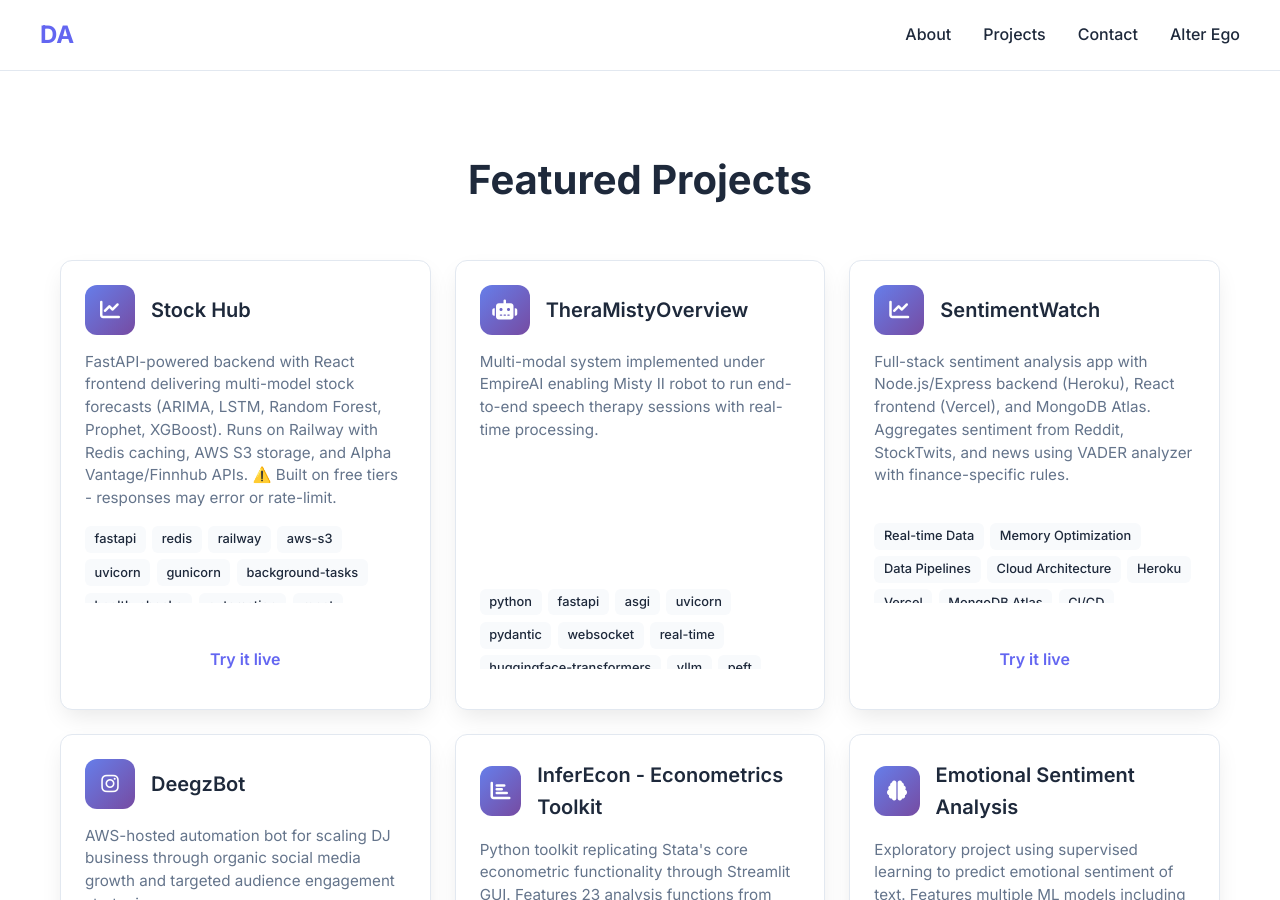
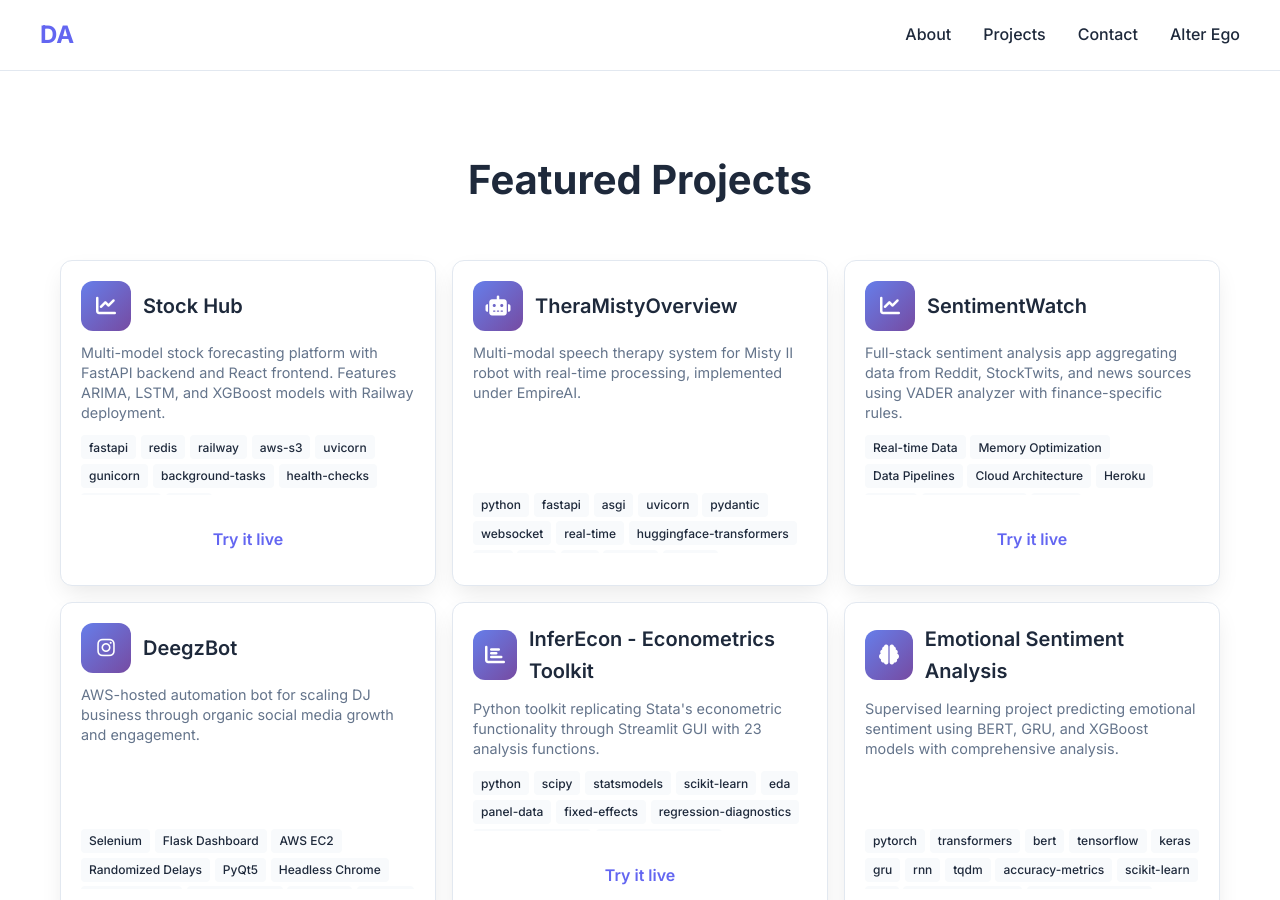
Before and after one commit to insdaguirre/insdaguirre.github.io, a Jekyll site: the page built from index.html, in a window 1280 px wide and 900 px high, scrolled down 1570 px. Built offline with Jekyll 4.4.1, drawn with Linux system fonts in a browser that asks for light colours; some of the changed text lies outside the part shown.

Commit message:
Further optimize project cards: shorter descriptions, reduced whitespace, compact layout
- Shortened all project descriptions to 1-2 lines maximum
- Reduced card heights: 320-350px (desktop), 340-360px (tablet), 300-320px (mobile)
- Minimized whitespace between descriptions and tech stacks
- Reduced padding, margins, and gaps throughout
- Smaller tech tags with tighter spacing
- Reduced grid gaps for more compact layout
- All 6 cards should now fit on screen at 100% zoom

```diff
--- a/assets/css/main.css
+++ b/assets/css/main.css
@@ -257,14 +257,14 @@ section {
 .projects-grid {
     display: grid;
     grid-template-columns: repeat(3, 1fr);
-    gap: 1.5rem;
+    gap: 1rem;
     max-width: 100%;
 }
 
 .project-card {
     background: white;
     border-radius: 12px;
-    padding: 1.5rem;
+    padding: 1.25rem;
     box-shadow: var(--shadow);
     transition: all 0.3s ease;
     border: 1px solid var(--border);
@@ -273,8 +273,8 @@ section {
     display: flex;
     flex-direction: column;
     height: 100%;
-    min-height: 400px;
-    max-height: 450px;
+    min-height: 320px;
+    max-height: 350px;
 }
 
 .project-card:hover {
@@ -287,8 +287,8 @@ section {
 .project-header {
     display: flex;
     align-items: center;
-    gap: 1rem;
-    margin-bottom: 1rem;
+    gap: 0.75rem;
+    margin-bottom: 0.75rem;
 }
 
 .project-icon {
@@ -311,10 +311,10 @@ section {
 
 .project-description {
     color: var(--text-light);
-    margin-bottom: 1rem;
+    margin-bottom: 0.75rem;
     flex-grow: 1;
-    line-height: 1.5;
-    font-size: 0.95rem;
+    line-height: 1.4;
+    font-size: 0.9rem;
 }
 
 /* Make inline callouts inside descriptions look like links */
@@ -327,16 +327,16 @@ section {
 .project-tech {
     display: flex;
     flex-wrap: wrap;
-    gap: 0.4rem;
-    margin-bottom: 1rem;
-    max-height: 80px;
+    gap: 0.3rem;
+    margin-bottom: 0.75rem;
+    max-height: 60px;
     overflow: hidden;
 }
 
 .project-links {
     display: flex;
     gap: 0.75rem;
-    margin-top: 1rem;
+    margin-top: 0.5rem;
     justify-content: center;
 }
 
@@ -354,9 +354,9 @@ section {
 .tech-tag {
     background: var(--secondary);
     color: var(--text);
-    padding: 0.2rem 0.6rem;
-    border-radius: 6px;
-    font-size: 0.8rem;
+    padding: 0.15rem 0.5rem;
+    border-radius: 4px;
+    font-size: 0.75rem;
     font-weight: 500;
     white-space: nowrap;
 }
@@ -429,12 +429,12 @@ section {
 @media (max-width: 1024px) {
     .projects-grid {
         grid-template-columns: repeat(2, 1fr);
-        gap: 1.25rem;
+        gap: 1rem;
     }
 
     .project-card {
-        min-height: 380px;
-        max-height: 420px;
+        min-height: 340px;
+        max-height: 360px;
     }
 }
 
@@ -479,13 +479,13 @@ section {
 
     .projects-grid {
         grid-template-columns: 1fr;
-        gap: 1rem;
+        gap: 0.75rem;
     }
 
     .project-card {
-        min-height: 350px;
-        max-height: 400px;
-        padding: 1.25rem;
+        min-height: 300px;
+        max-height: 320px;
+        padding: 1rem;
     }
 }
 
--- a/index.html
+++ b/index.html
@@ -87,7 +87,7 @@ description: Developer, Data-Scientist, and Entrepreneur
                     </div>
                     <h3 class="project-title">Stock Hub</h3>
                 </div>
-                <p class="project-description">FastAPI-powered backend with React frontend delivering multi-model stock forecasts (ARIMA, LSTM, Random Forest, Prophet, XGBoost). Runs on Railway with Redis caching, AWS S3 storage, and Alpha Vantage/Finnhub APIs. ⚠️ Built on free tiers - responses may error or rate-limit.</p>
+                <p class="project-description">Multi-model stock forecasting platform with FastAPI backend and React frontend. Features ARIMA, LSTM, and XGBoost models with Railway deployment.</p>
                 <div class="project-tech">
                     <span class="tech-tag">fastapi</span>
                     <span class="tech-tag">redis</span>
@@ -112,7 +112,7 @@ description: Developer, Data-Scientist, and Entrepreneur
                     </div>
                     <h3 class="project-title">TheraMistyOverview</h3>
                 </div>
-                <p class="project-description">Multi-modal system implemented under EmpireAI enabling Misty II robot to run end-to-end speech therapy sessions with real-time processing.</p>
+                <p class="project-description">Multi-modal speech therapy system for Misty II robot with real-time processing, implemented under EmpireAI.</p>
                 <div class="project-tech">
                     <span class="tech-tag">python</span>
                     <span class="tech-tag">fastapi</span>
@@ -142,7 +142,7 @@ description: Developer, Data-Scientist, and Entrepreneur
                     </div>
                     <h3 class="project-title">SentimentWatch</h3>
                 </div>
-                <p class="project-description">Full-stack sentiment analysis app with Node.js/Express backend (Heroku), React frontend (Vercel), and MongoDB Atlas. Aggregates sentiment from Reddit, StockTwits, and news using VADER analyzer with finance-specific rules.</p>
+                <p class="project-description">Full-stack sentiment analysis app aggregating data from Reddit, StockTwits, and news sources using VADER analyzer with finance-specific rules.</p>
                 <div class="project-tech">
                     <span class="tech-tag">Real-time Data</span>
                     <span class="tech-tag">Memory Optimization</span>
@@ -168,7 +168,7 @@ description: Developer, Data-Scientist, and Entrepreneur
                     </div>
                     <h3 class="project-title">DeegzBot</h3>
                 </div>
-                <p class="project-description">AWS-hosted automation bot for scaling DJ business through organic social media growth and targeted audience engagement strategies.</p>
+                <p class="project-description">AWS-hosted automation bot for scaling DJ business through organic social media growth and engagement.</p>
                 <div class="project-tech">
                     <span class="tech-tag">Selenium</span>
                     <span class="tech-tag">Flask Dashboard</span>
@@ -190,7 +190,7 @@ description: Developer, Data-Scientist, and Entrepreneur
                     </div>
                     <h3 class="project-title">InferEcon - Econometrics Toolkit</h3>
                 </div>
-                <p class="project-description">Python toolkit replicating Stata's core econometric functionality through Streamlit GUI. Features 23 analysis functions from descriptive statistics to advanced econometrics.</p>
+                <p class="project-description">Python toolkit replicating Stata's econometric functionality through Streamlit GUI with 23 analysis functions.</p>
                 <div class="project-tech">
                     <span class="tech-tag">python</span>
                     <span class="tech-tag">scipy</span>
@@ -218,7 +218,7 @@ description: Developer, Data-Scientist, and Entrepreneur
                     </div>
                     <h3 class="project-title">Emotional Sentiment Analysis</h3>
                 </div>
-                <p class="project-description">Exploratory project using supervised learning to predict emotional sentiment of text. Features multiple ML models including BERT, GRU, and XGBoost with comprehensive analysis.</p>
+                <p class="project-description">Supervised learning project predicting emotional sentiment using BERT, GRU, and XGBoost models with comprehensive analysis.</p>
                 <div class="project-tech">
                     <span class="tech-tag">pytorch</span>
                     <span class="tech-tag">transformers</span>
```
